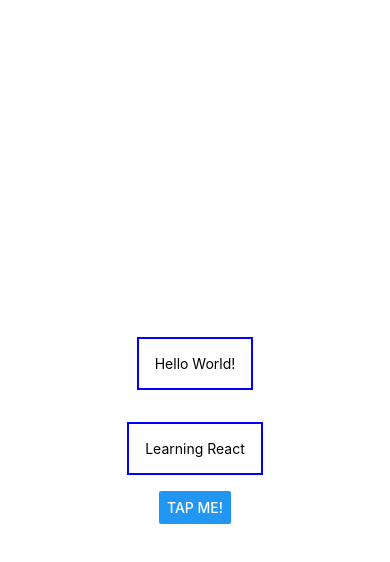
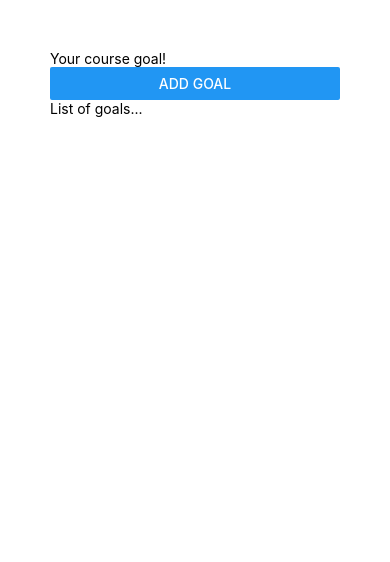
Before and after one commit to ernestoguevara92/ReactNativeCourse, a React Native app: screen / in a window 390 px wide. Shown: the top 562 px of the page. Built offline with nearby package versions, Linux system fonts and the light colour scheme.

Commit message:
Layouts and Flexbox

```diff
--- a/App.js
+++ b/App.js
@@ -1,29 +1,22 @@
 
-import { StyleSheet, Text, View, Button } from 'react-native';
+import { StyleSheet, Text, View, Button, TextInput } from 'react-native';
 
 export default function App() {
   return (
-    <View style={styles.container}>
-      <View>
-        <Text style={styles.dummyText}>Hello World!</Text>
-      </View>
-      <Text style={styles.dummyText}>Learning React</Text>
-      <Button title='Tap me!' />
+    <View style={styles.appContainer}>
+     <View>
+      <TextInput placeholder='Your course goal!'/>
+      <Button title='ADD GOAL'/>
+     </View>
+     <View>
+      <Text>List of goals...</Text>
+     </View>
     </View>
   );
 }
 
 const styles = StyleSheet.create({
-  container: {
-    flex: 1,
-    backgroundColor: '#fff',
-    alignItems: 'center',
-    justifyContent: 'center',
-  },
-  dummyText: {
-    margin: 16,
-    padding: 16,
-    borderWidth: 2,
-    borderColor: 'blue',
+ appContainer: {
+  padding: 50
   }
 });
```
